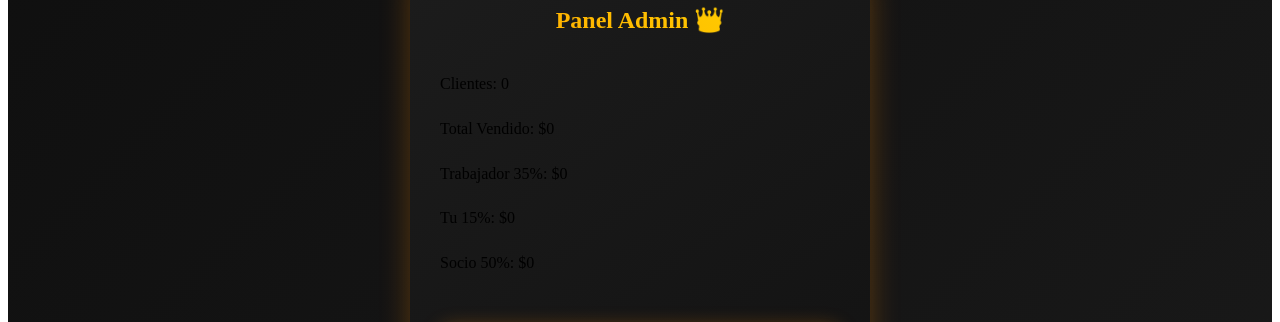
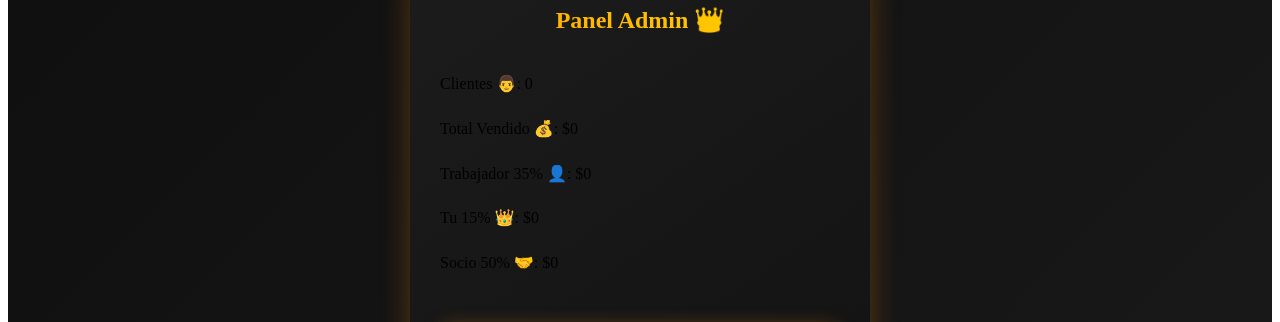
Before and after one commit to trprince81/Rey-Control, a Next.js app: page /admin in a window 1280 px wide. Shown: the part 163-485 px from the top of the page. Built offline with nearby package versions, Linux system fonts and the light colour scheme.

Commit message:
admin.js

```diff
--- a/pages/admin.js
+++ b/pages/admin.js
@@ -34,12 +34,26 @@ export default function Admin() {
         <h1 style={styles.title}>Panel Admin 👑</h1>
 
         <div style={styles.stats}>
-          <p>Clientes: {clientes}</p>
-          <p>Total Vendido: ${total}</p>
-          <p>Trabajador 35%: ${trabajador}</p>
-          <p>Tu 15%: ${tu}</p>
-          <p>Socio 50%: ${socio}</p>
-        </div>
+  <p style={styles.goldText}>
+    Clientes 👨: {clientes}
+  </p>
+
+  <p style={styles.goldText}>
+    Total Vendido 💰: ${total}
+  </p>
+
+  <p style={styles.goldText}>
+    Trabajador 35% 👤: ${trabajador}
+  </p>
+
+  <p style={styles.goldText}>
+    Tu 15% 👑: ${tu}
+  </p>
+
+  <p style={styles.goldText}>
+    Socio 50% 🤝: ${socio}
+  </p>
+</div>
 
         {!cerrado && (
           <>
```
